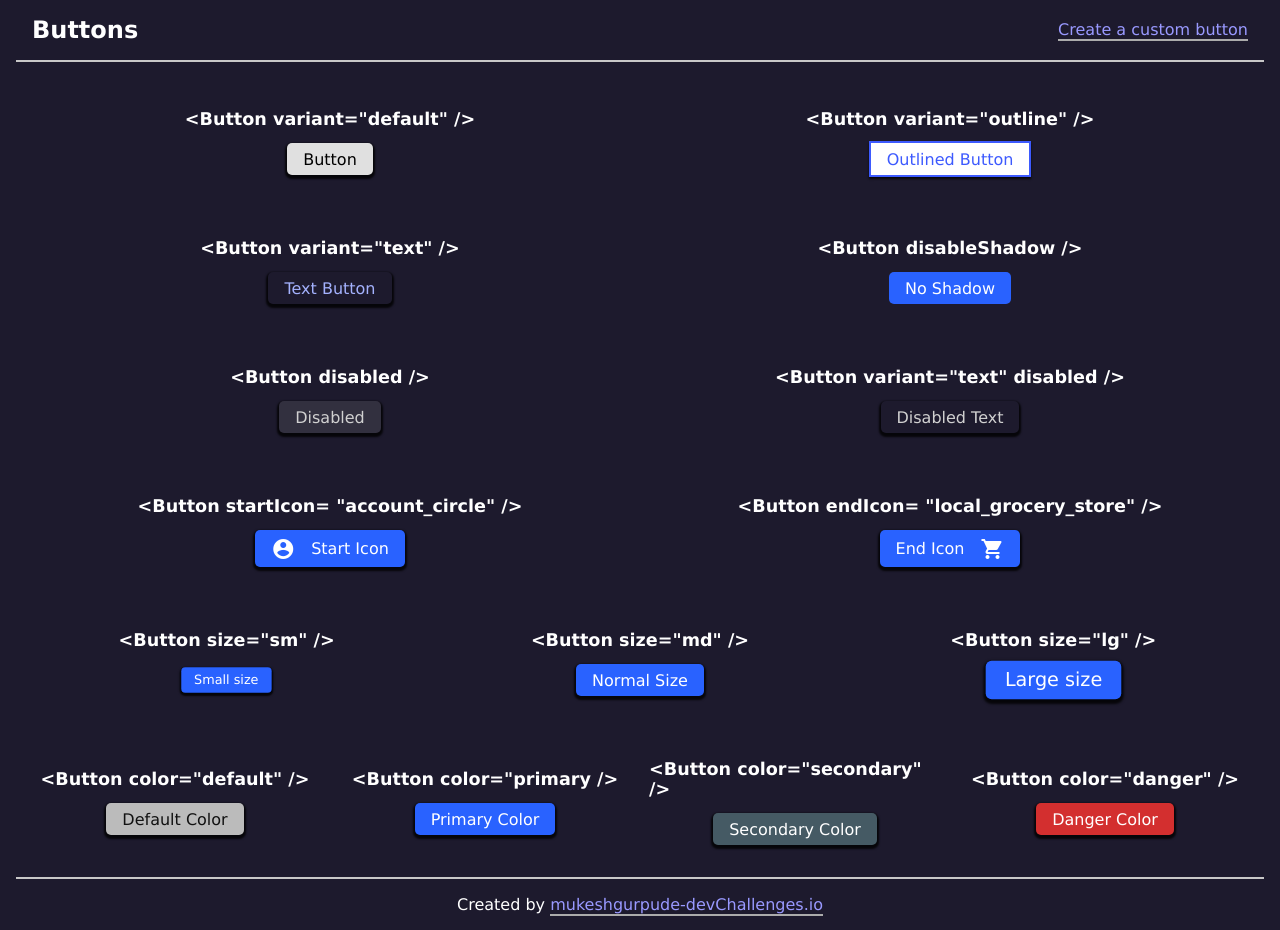
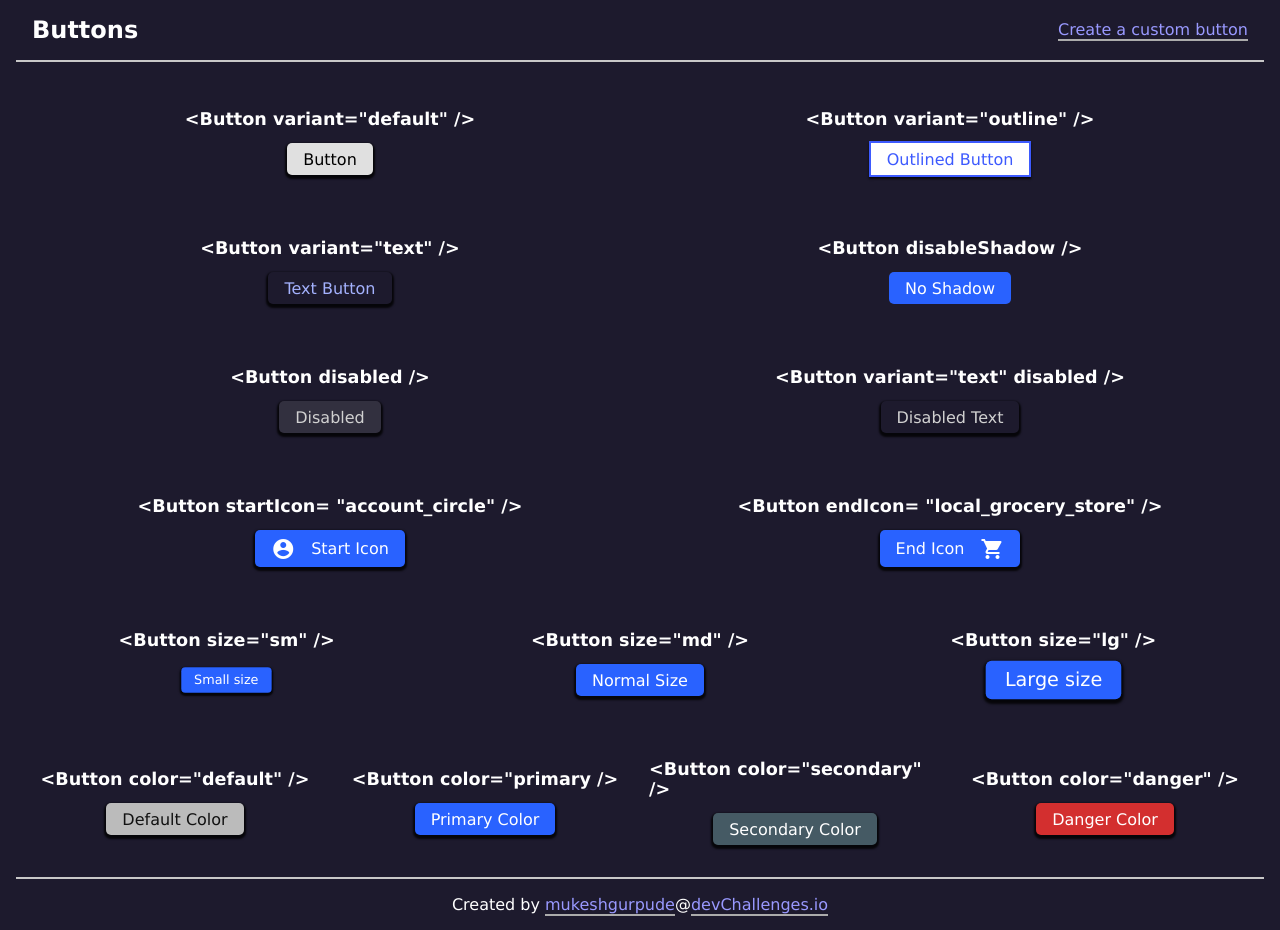
Before and after one commit to mukeshgurpude/button-component, a React (Create React App) app: page / in a window 1280 px wide. Built offline with nearby package versions, Linux system fonts and the light colour scheme.

Commit message:
added link

```diff
--- a/src/App.js
+++ b/src/App.js
@@ -63,7 +63,7 @@ class App extends React.Component{
           </Route>
         </Switch>
         <footer>
-          <p>Created by <a href="https://devchallenges.io/portfolio/mukeshgurpude">mukeshgurpude-devChallenges.io</a></p>
+          <p>Created by <a href="https://devchallenges.io/portfolio/mukeshgurpude">mukeshgurpude</a>@<a href="https://devchallenges.io">devChallenges.io</a></p>
         </footer>
       </Router>
     </>
```
